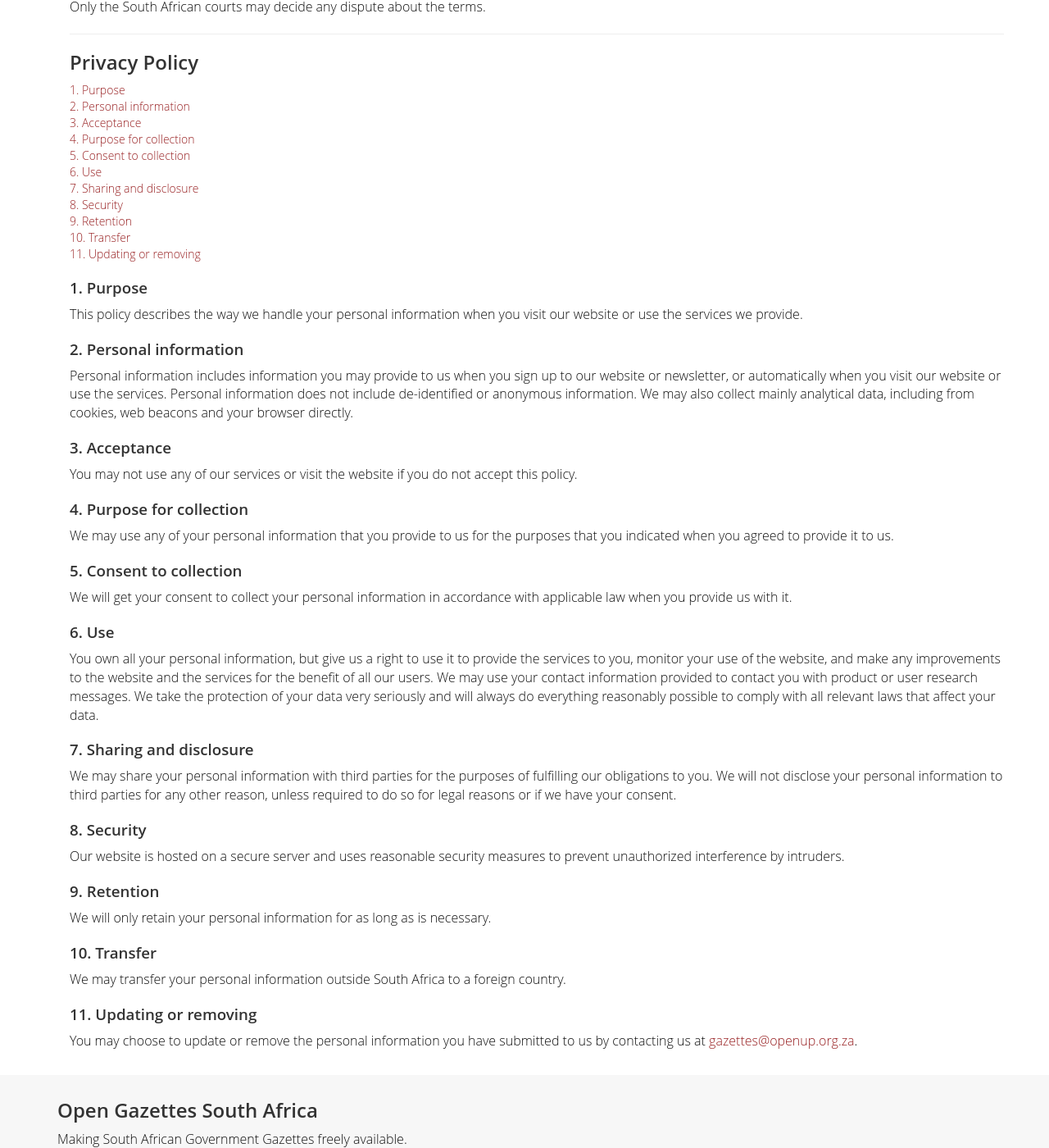
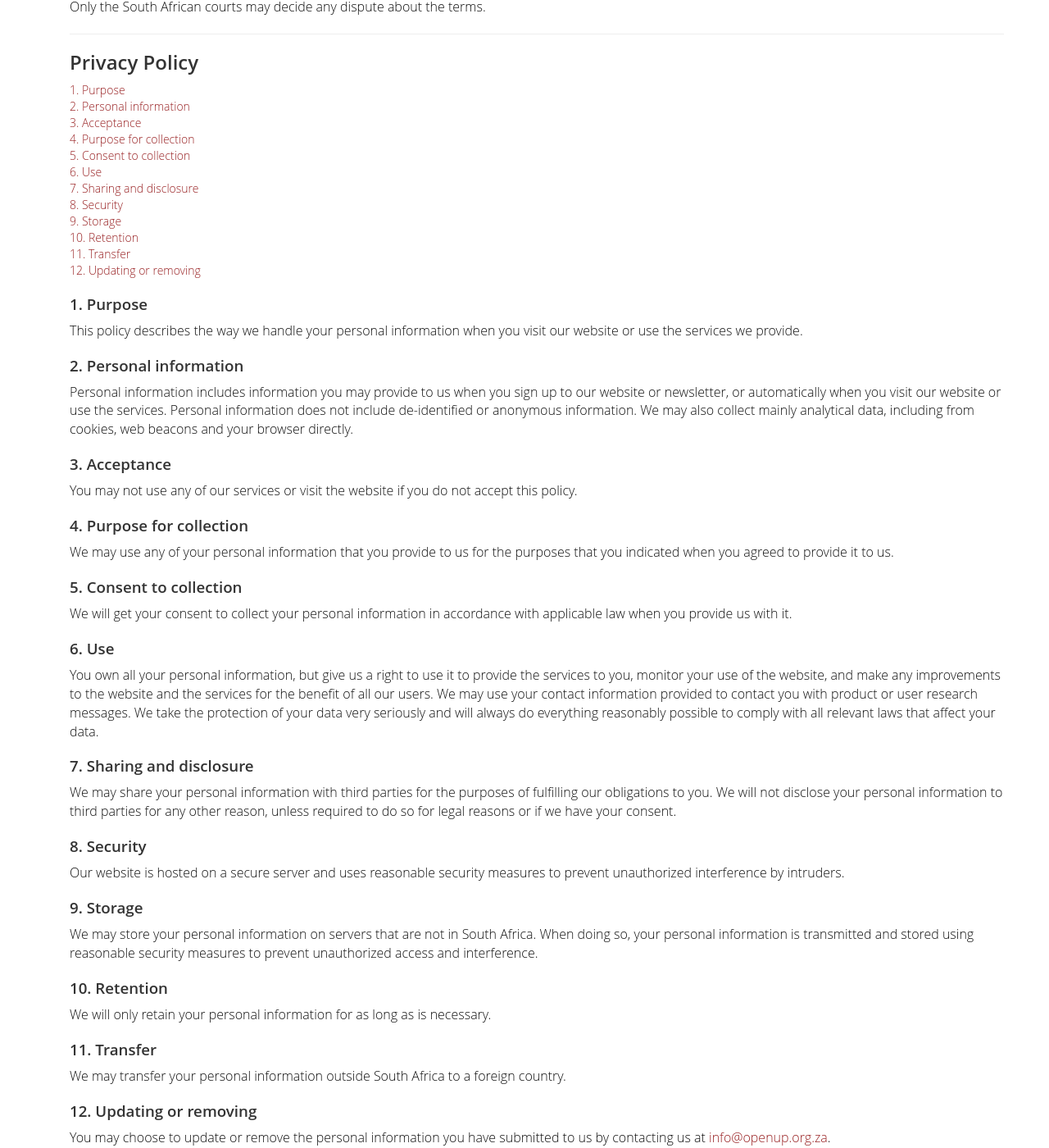
Before and after one commit to OpenUpSA/opengazettes, a Jekyll site: the page built from terms.html, in a window 1280 px wide and 1400 px high, scrolled down 2834 px. Shown: the whole window at 82% size. Built offline with Jekyll 4.4.1, drawn with Linux system fonts in a browser that asks for light colours.

Commit message:
Update terms.html

```diff
--- a/terms.html
+++ b/terms.html
@@ -116,9 +116,10 @@
       <a href="#6b">6. Use</a>
       <a href="#7b">7. Sharing and disclosure</a>
       <a href="#8b">8. Security</a>
-      <a href="#9b">9. Retention</a>
-      <a href="#10b">10. Transfer</a>
-      <a href="#11b">11. Updating or removing</a>
+			<a href="#9b">9. Storage</a>
+			<a href="#10b">10. Retention</a>
+			<a href="#11b">11. Transfer</a>
+			<a href="#12b">12. Updating or removing</a>
     </div>
 
     <h3 id="1b">1. Purpose</h3>
@@ -145,13 +146,16 @@
     <h3 id="8b">8. Security</h3>
     <p>Our website is hosted on a secure server and uses reasonable security measures to prevent unauthorized interference by intruders.</p>
 
-    <h3 id="9b">9. Retention</h3>
-    <p>We will only retain your personal information for as long as is necessary.</p>
+    <h3 id="9b">9. Storage</h3>
+		<p>We may store your personal information on servers that are not in South Africa. When doing so, your personal information is transmitted and stored using reasonable security measures to prevent unauthorized access and interference.</p>
 
-    <h3 id="10b">10. Transfer</h3>
-    <p>We may transfer your personal information outside South Africa to a foreign country.</p>
+		<h3 id="10b">10. Retention</h3>
+		<p>We will only retain your personal information for as long as is necessary.</p>
 
-    <h3 id="11b">11. Updating or removing</h3>
-    You may choose to update or remove the personal information you have submitted to us by contacting us at <a href="mailto:gazettes@openup.org.za">gazettes@openup.org.za</a>.
+		<h3 id="11b">11. Transfer</h3>
+		<p>We may transfer your personal information outside South Africa to a foreign country.</p>
+
+		<h3 id="12b">12. Updating or removing</h3>
+    <p>You may choose to update or remove the personal information you have submitted to us by contacting us at <a href="mailto:info@openup.org.za">info@openup.org.za</a>.</p>
   </div>
 </section>
```
